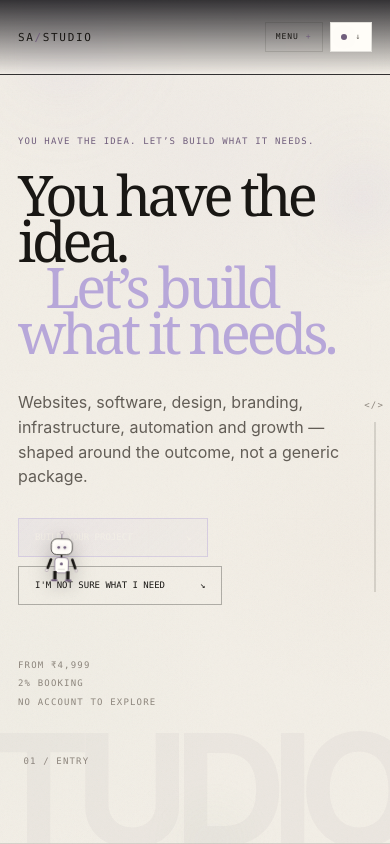
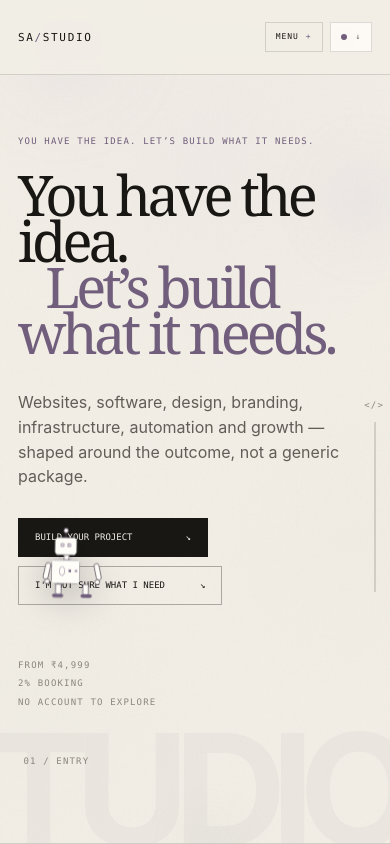
Before and after one commit to Shashwat-Aneja/studio.shashwataneja, a React (Vite) app: page / in a window 390 px wide. Shown: the top 844 px of the page. Built offline with nearby package versions, Linux system fonts and the light colour scheme.

Commit message:
fix: align robot geometry and atmosphere contrast

```diff
--- a/src/styles/app.css
+++ b/src/styles/app.css
@@ -261,3 +261,88 @@ body{font-family:Inter,ui-sans-serif,system-ui,-apple-system,"Segoe UI",sans-ser
  .atmosphere-menu{width:min(265px,calc(100vw - 24px))}
  .mobile-menu-toggle{padding:10px}
 }
+
+
+/* Corrected atmosphere tokens: all interface text and robot accents follow the active theme. */
+:root[data-theme="paper"]{
+  --lavender:#705e7c;--fog:#625d56;--sage:#54745e;--ember:#8a553d;
+  --border:rgba(25,23,20,.15);--panel:rgba(255,253,248,.84);
+  --line:rgba(25,23,20,.14);--strong:rgba(25,23,20,.32);
+  --robot-shell:#fffdf8;--robot-outline:#3f3547;--robot-detail:#705e7c;
+}
+:root[data-theme="void"]{
+  --lavender:#b7a7d9;--fog:#dccddc;--sage:#a7c4b0;--ember:#b8846a;
+  --border:rgba(183,167,217,.16);--panel:rgba(255,255,255,.025);
+  --line:rgba(220,205,220,.10);--strong:rgba(220,205,220,.32);
+  --robot-shell:#111018;--robot-outline:#d5c9e8;--robot-detail:#b7a7d9;
+}
+:root[data-theme="terminal"]{
+  --lavender:#6dffae;--fog:#c7f5dc;--sage:#8bd9ac;--ember:#f1c27b;
+  --border:rgba(109,255,174,.2);--panel:rgba(12,24,20,.72);
+  --line:rgba(157,255,198,.16);--strong:rgba(109,255,174,.42);
+  --robot-shell:#0c1814;--robot-outline:#b8fbd4;--robot-detail:#6dffae;
+}
+:root[data-theme="dusk"]{
+  --lavender:#c5b6f2;--fog:#d8d3eb;--sage:#a9c4c0;--ember:#d6a18c;
+  --border:rgba(197,182,242,.19);--panel:rgba(32,32,53,.72);
+  --line:rgba(216,211,235,.14);--strong:rgba(197,182,242,.4);
+  --robot-shell:#202035;--robot-outline:#e0d8ff;--robot-detail:#c5b6f2;
+}
+.site-nav{background:color-mix(in srgb,var(--bg) 88%,transparent)!important;border-color:var(--line)!important}
+.atmosphere-menu,.booking-panel,.builder-panel{color:var(--ink)}
+.proof-wall-note{color:var(--copy)!important}
+.proof-wall-note .mono{color:var(--accent)!important}
+.hero h1 i,.section-head h2 i,.workshop-copy h2 i,.estimate h2 i,.contact h2 i{color:var(--accent)!important}
+.hero-cta--solid{background:var(--ink)!important;color:var(--bg)!important;border-color:var(--ink)!important}
+.hero-cta--solid:hover{background:var(--accent)!important;color:var(--bg)!important;border-color:var(--accent)!important}
+.floating-chip{background:color-mix(in srgb,var(--panel) 90%,var(--bg))!important;border-color:var(--line)!important;color:var(--copy)!important}
+
+/* Parent portfolio V7 robot geometry: angular shell, inset panel, signal diamond and articulated limbs. */
+.guide-robot{
+  width:104px!important;height:136px!important;transform-origin:50% 50%!important;
+  transform:translate3d(calc(var(--rx,78vw) - 52px),calc(var(--ry,32vh) - 68px),0) scale(.78)!important;
+  filter:drop-shadow(0 14px 26px rgba(0,0,0,.24))!important;
+  color:var(--ink);background:transparent!important;border:0!important;padding:0!important;
+}
+.guide-robot__head,.guide-robot__body,.guide-robot__arm,.guide-robot__hand,.guide-robot__leg,.guide-robot__foot,.guide-robot__neck{
+  position:absolute;box-sizing:border-box;border:1px solid var(--robot-outline);background:var(--robot-shell);
+}
+.guide-robot__head{left:29px!important;top:18px!important;width:46px!important;height:35px!important;border-radius:0!important;clip-path:polygon(12% 0,88% 0,100% 18%,100% 82%,88% 100%,12% 100%,0 82%,0 18%);z-index:2}
+.guide-robot__eye{position:absolute;top:12px!important;width:7px!important;height:7px!important;border:1px solid var(--robot-detail)!important;border-radius:0!important;background:color-mix(in srgb,var(--robot-detail) 12%,transparent)!important;box-shadow:none!important;transform:translate(calc(var(--look-x,0)*3px),calc(var(--look-y,0)*3px))}
+.guide-robot__eye:first-child{left:12px!important}.guide-robot__eye:last-child{right:12px!important}
+.guide-robot__neck{left:48px!important;top:52px!important;width:9px!important;height:8px!important;border-top:0!important;border-radius:0!important}
+.guide-robot__body{left:23px!important;top:59px!important;width:58px!important;height:46px!important;border-radius:0!important;clip-path:polygon(10% 0,90% 0,100% 12%,100% 88%,90% 100%,10% 100%,0 88%,0 12%);z-index:1}
+.guide-robot__panel{position:absolute;left:12px!important;right:12px!important;top:10px!important;height:15px!important;border:1px solid color-mix(in srgb,var(--robot-detail) 70%,transparent)!important;background:transparent!important}
+.guide-robot__indicator{position:absolute;left:27px!important;top:15px!important;width:4px!important;height:4px!important;background:var(--robot-detail)!important;box-shadow:10px 0 0 color-mix(in srgb,var(--robot-detail) 55%,transparent)!important}
+.guide-robot__arm{top:65px!important;width:9px!important;height:34px!important;border-radius:5px!important;transform-origin:50% 8%;transition:transform .3s var(--ease)}
+.guide-robot__arm--left{left:12px!important;transform:rotate(12deg)}.guide-robot__arm--right{right:12px!important;transform:rotate(-12deg)}
+.guide-robot__hand{top:96px!important;width:9px!important;height:9px!important;border-radius:50%!important;background:var(--robot-shell)!important}
+.guide-robot__hand--left{left:10px!important}.guide-robot__hand--right{right:10px!important}
+.guide-robot__leg{top:104px!important;width:10px!important;height:23px!important;border-radius:0 0 5px 5px!important}
+.guide-robot__leg--left{left:33px!important}.guide-robot__leg--right{right:33px!important}
+.guide-robot__foot{top:123px!important;width:18px!important;height:6px!important;border-radius:4px!important;background:var(--robot-detail)!important;border:0!important}
+.guide-robot__foot--left{left:27px!important}.guide-robot__foot--right{right:27px!important}
+.guide-robot__antenna{position:absolute;left:51px!important;top:4px!important;width:1px!important;height:14px!important;background:var(--robot-detail)!important}
+.guide-robot__antenna:after{content:"";position:absolute;left:-3px;top:-5px;width:6px;height:6px;border:1px solid var(--robot-detail);border-radius:50%;background:var(--robot-shell)}
+.guide-robot__signal{position:absolute;left:42px!important;top:38px!important;width:20px!important;height:20px!important;border:1px solid color-mix(in srgb,var(--robot-detail) 22%,transparent)!important;background:transparent!important;border-radius:0!important;transform:rotate(45deg);transition:transform .6s var(--ease),border-color .6s}
+.guide-robot__label{position:absolute;left:52px!important;right:auto!important;top:137px!important;transform:translateX(-50%);color:var(--muted)!important;font-size:7px!important;white-space:nowrap;opacity:.85}
+.guide-robot.is-moving .guide-robot__signal{transform:rotate(135deg) scale(1.15);border-color:color-mix(in srgb,var(--robot-detail) 45%,transparent)!important}
+.guide-robot.is-observing .guide-robot__signal{transform:rotate(135deg) scale(1.3);border-color:var(--robot-detail)!important}
+.guide-robot.is-drag .guide-robot__arm--left{transform:rotate(-30deg)}.guide-robot.is-drag .guide-robot__arm--right{transform:rotate(30deg)}
+.guide-robot.is-celebrate .guide-robot__arm--left{animation:wave .6s infinite alternate}.guide-robot.is-celebrate .guide-robot__arm--right{animation:wave2 .6s infinite alternate}
+@media(max-width:600px){
+  .guide-robot{transform:translate3d(calc(var(--rx,82vw) - 41px),calc(var(--ry,35vh) - 56px),0) scale(.62)!important}
+  .guide-robot__head{left:23px!important;top:14px!important;width:36px!important;height:29px!important}
+  .guide-robot__body{left:18px!important;top:50px!important;width:46px!important;height:39px!important}
+  .guide-robot__neck{left:38px!important;top:43px!important}
+  .guide-robot__eye{top:9px!important;width:5px!important;height:5px!important}
+  .guide-robot__eye:first-child{left:9px!important}.guide-robot__eye:last-child{right:9px!important}
+  .guide-robot__arm{top:55px!important;height:28px!important}
+  .guide-robot__arm--left{left:9px!important}.guide-robot__arm--right{right:9px!important}
+  .guide-robot__hand{top:81px!important}.guide-robot__hand--left{left:7px!important}.guide-robot__hand--right{right:7px!important}
+  .guide-robot__leg{top:89px!important;height:19px!important}.guide-robot__leg--left{left:25px!important}.guide-robot__leg--right{right:25px!important}
+  .guide-robot__foot{top:105px!important}.guide-robot__foot--left{left:20px!important}.guide-robot__foot--right{right:20px!important}
+  .guide-robot__antenna{left:40px!important}.guide-robot__signal{left:31px!important;top:31px!important}
+  .guide-robot__label{display:none}
+}
+@media(prefers-reduced-motion:reduce){.guide-robot,.guide-robot *{animation:none!important;transition:none!important}}
```
